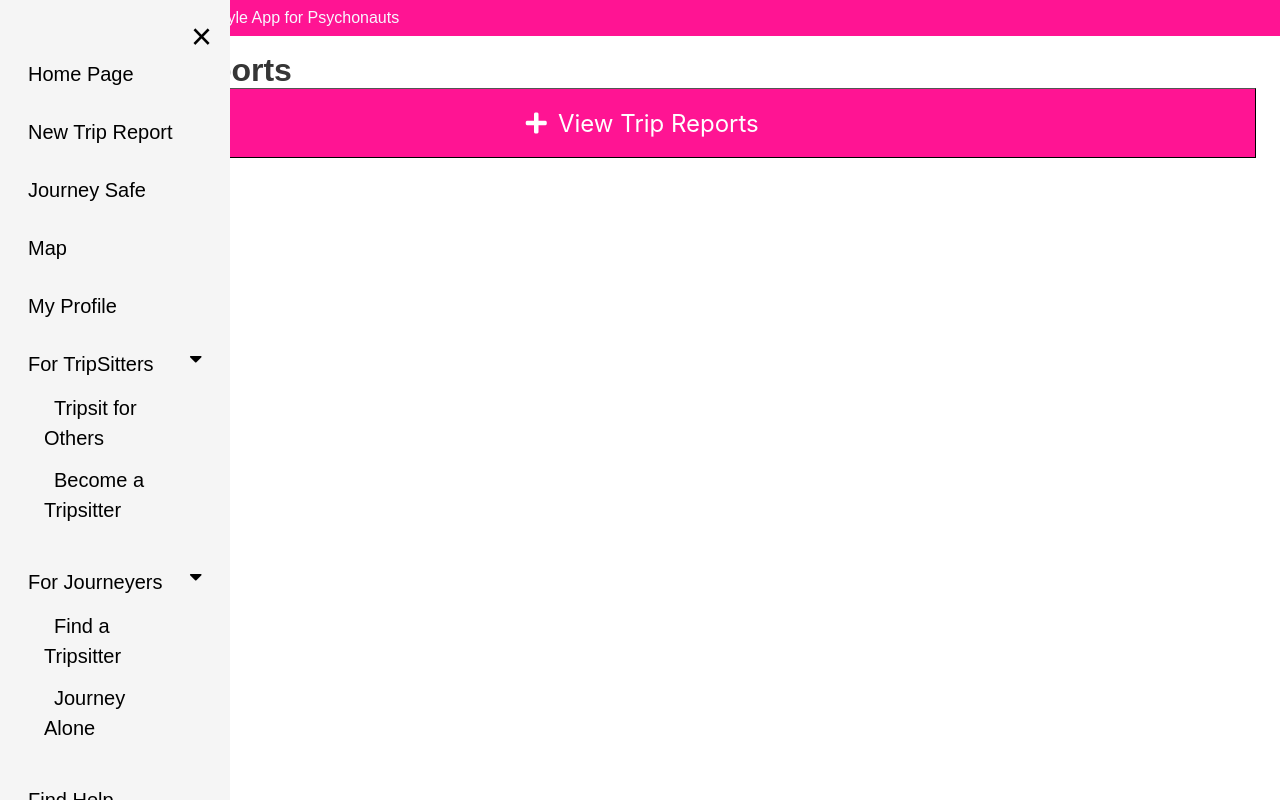
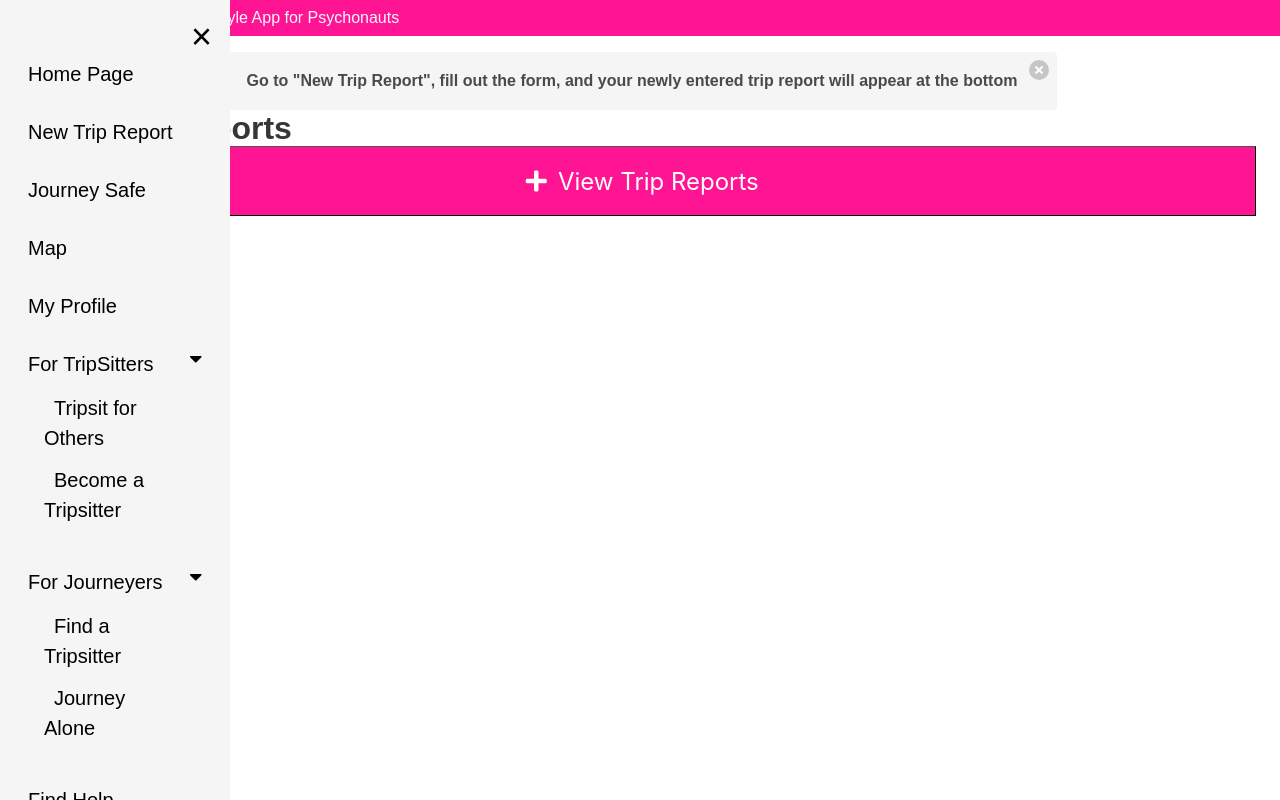
Before and after one commit to ShaneLeeFullStack/LSDWorld_2, a Flask app: page /home_page in a window 1280 px wide. Run offline with Flask 2, Linux system fonts and the light colour scheme; data that the repository does not hold is empty; some libraries are stand-ins or nearby versions.

Commit message:
notification suggestion for howt o use the app

```diff
--- a/templates/home_page.html
+++ b/templates/home_page.html
@@ -77,7 +77,16 @@
     <!--[[include]]-->
 </div>
 <div id="vue-target" xmlns:v-on="http://www.w3.org/1999/xhtml">
+
+
 <section class="section">
+<div class="level-item">
+                        <div class="notification">
+                           <strong>Go to "New Trip Report", fill out the form,
+                               and your newly entered trip report will appear at the bottom</strong>
+                            <a class="delete"></a>
+                        </div>
+                    </div>
     <div v-if="!exploring_safely">
         <h1 class="title">Your Trip Reports</h1>
     </div>
```
